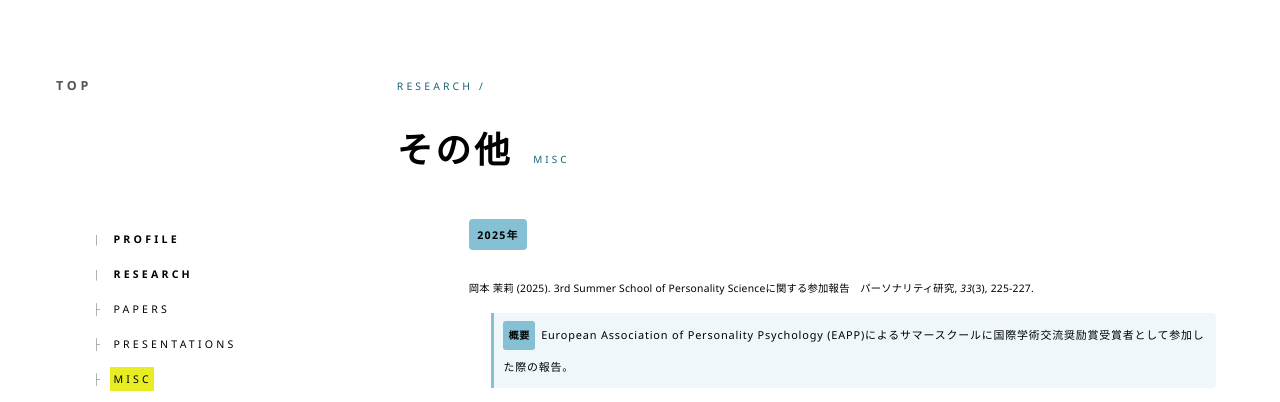
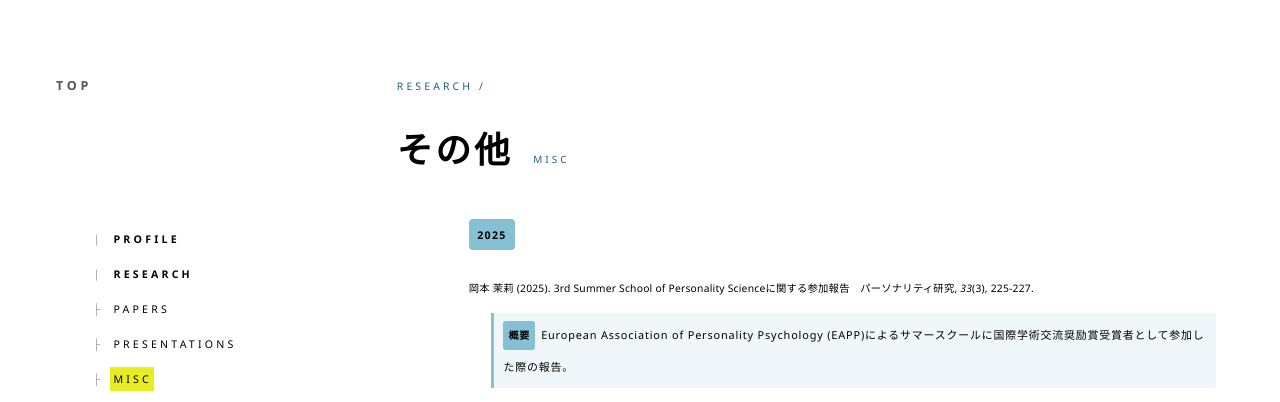
Before and after one commit to Matsuri-O/Matsuri-O.github.io, a Jekyll site: the page built from research/misc.md, in a window 1280 px wide. Shown: the top 402 px of the page. Built offline with Jekyll 4.4.1, drawn with Linux system fonts in a browser that asks for light colours.

Commit message:
Update misc.yml

```diff
--- a/_data/misc.yml
+++ b/_data/misc.yml
@@ -1,7 +1,7 @@
 # ===== MISC（解説記事・書評・報告書など）=====
 # 書き方は papers.yml と同じです。※ 以下は記入例です。
 
-- year: 2025年
+- year: 2025
   apa: >-
     岡本 茉莉 (2025). 3rd Summer School of Personality Scienceに関する参加報告　パーソナリティ研究, *33*(3), 225-227.
   summary: "European Association of Personality Psychology (EAPP)によるサマースクールに国際学術交流奨励賞受賞者として参加した際の報告。"
```
